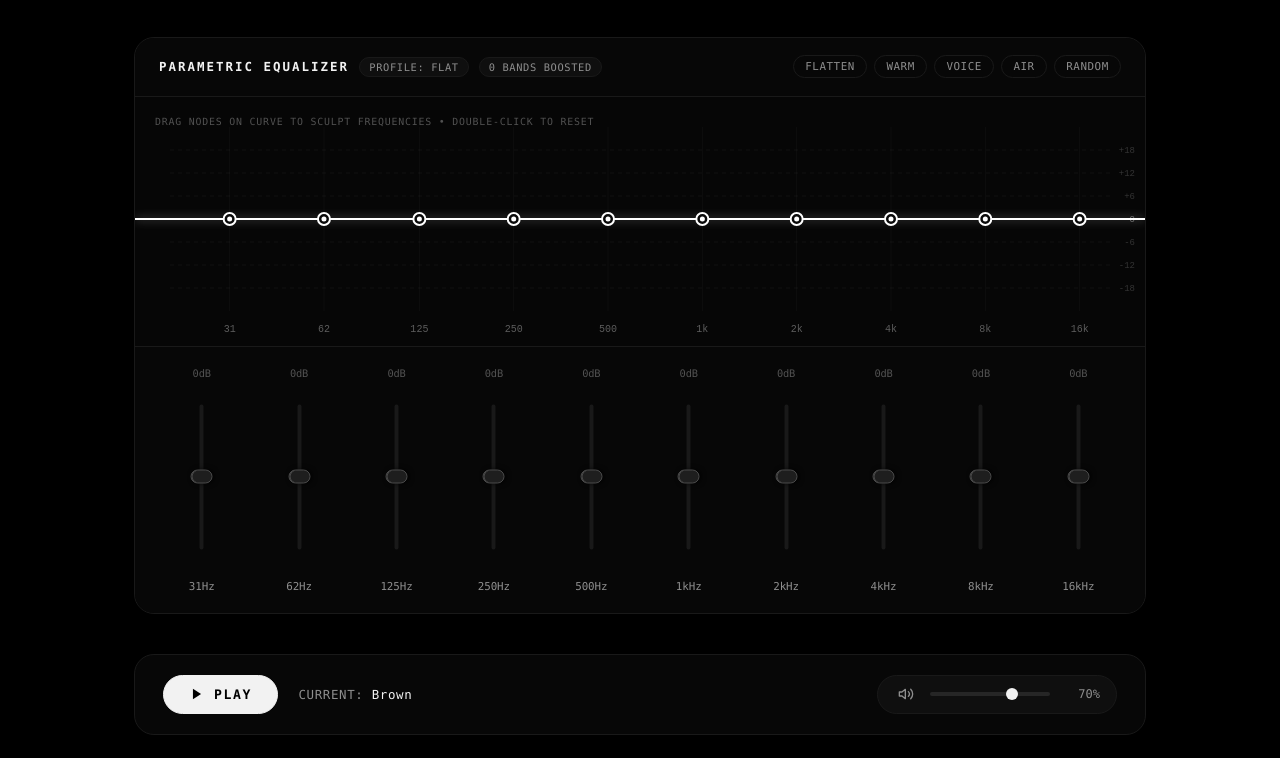
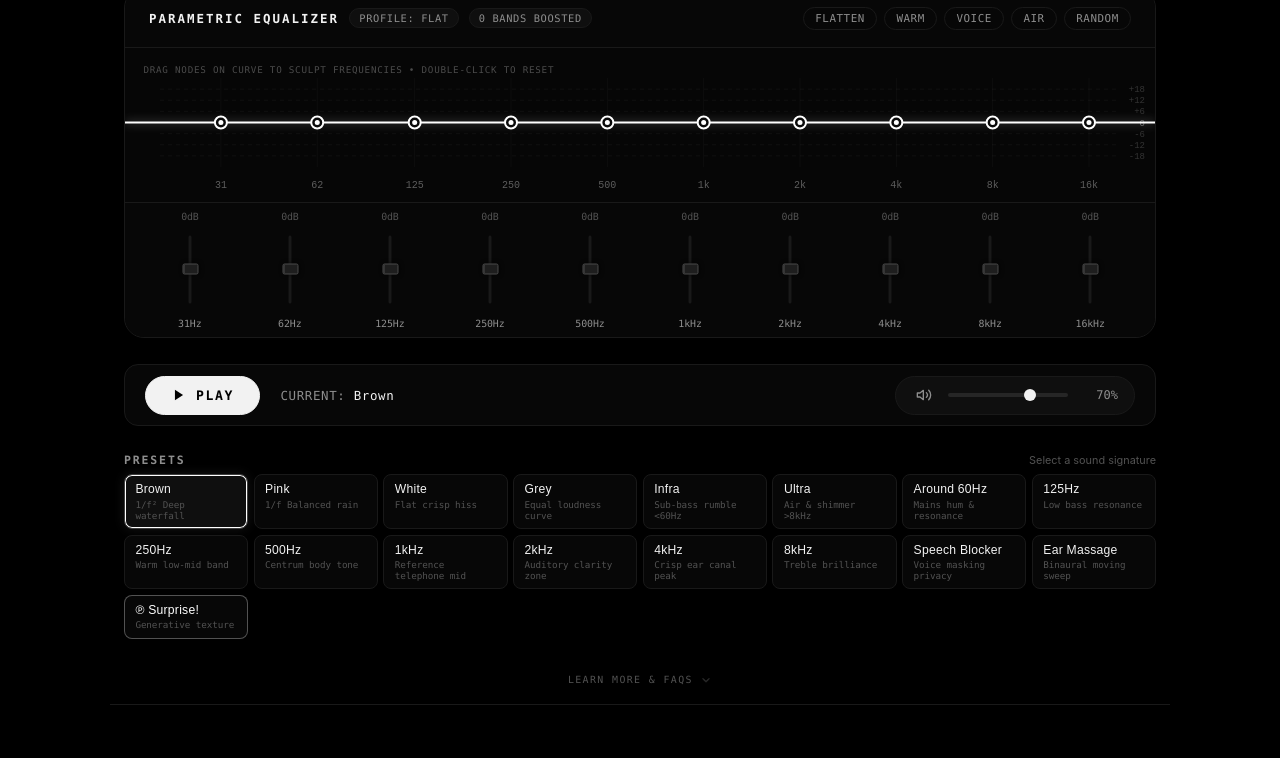
Before and after one commit to sheldenr/sonus, a website: page index.html in a window 1280 px wide. Shown: the part 96-854 px from the top of the page. Drawn offline with Linux system fonts and the light colour scheme.

Commit message:
feat: make studio single-screen experience at first with smooth scroll down for info

```diff
--- a/css/style.css
+++ b/css/style.css
@@ -40,6 +40,10 @@
   -moz-osx-font-smoothing: grayscale;
 }
 
+html {
+  scroll-behavior: smooth;
+}
+
 body {
   background-color: var(--bg-primary);
   color: var(--text-primary);
@@ -51,15 +55,82 @@ body {
   user-select: none;
 }
 
-/* Container */
-.app-container {
+/* Page Layout Wrappers */
+.page-wrapper {
+  width: 100%;
+  display: flex;
+  flex-direction: column;
+}
+
+/* Screen 1: Single-Screen Studio Screen */
+.studio-screen {
+  min-height: 100vh;
+  min-height: 100dvh;
+  max-width: 1080px;
+  width: 100%;
+  margin: 0 auto;
+  padding: 1.15rem 1.5rem 0.65rem;
+  display: flex;
+  flex-direction: column;
+  justify-content: space-between;
+  gap: 0.75rem;
+  box-sizing: border-box;
+}
+
+/* Screen 2+: More Info & FAQs */
+.info-screen {
   max-width: 1060px;
   width: 100%;
   margin: 0 auto;
-  padding: 2.5rem 1.5rem 4rem;
+  padding: 3.5rem 1.5rem 3.5rem;
   display: flex;
   flex-direction: column;
-  gap: 2.5rem;
+  gap: 2.25rem;
+  box-sizing: border-box;
+  border-top: 1px solid var(--border-subtle);
+}
+
+/* Scroll Cue Indicator */
+.scroll-cue {
+  display: flex;
+  justify-content: center;
+  align-items: center;
+  padding: 0.2rem 0;
+}
+
+.scroll-cue-link {
+  display: inline-flex;
+  align-items: center;
+  gap: 0.45rem;
+  font-family: var(--font-mono);
+  font-size: 0.62rem;
+  letter-spacing: 0.14em;
+  color: var(--text-tertiary);
+  text-decoration: none;
+  text-transform: uppercase;
+  padding: 0.25rem 0.75rem;
+  border-radius: var(--radius-full);
+  border: 1px solid transparent;
+  transition: all 0.25s ease;
+}
+
+.scroll-cue-link:hover {
+  color: var(--text-primary);
+  border-color: var(--border-subtle);
+  background: var(--bg-surface);
+}
+
+.scroll-cue-link svg {
+  animation: bounceDown 1.8s infinite ease-in-out;
+}
+
+@keyframes bounceDown {
+  0%, 100% {
+    transform: translateY(0);
+  }
+  50% {
+    transform: translateY(3px);
+  }
 }
 
 /* Header */
@@ -67,7 +138,7 @@ body {
   display: flex;
   justify-content: space-between;
   align-items: center;
-  padding-bottom: 1.5rem;
+  padding-bottom: 0.65rem;
   border-bottom: 1px solid var(--border-subtle);
 }
 
@@ -238,7 +309,7 @@ body {
 .eq-canvas-card {
   position: relative;
   width: 100%;
-  height: 250px;
+  height: 155px;
   background: #060606;
   border-bottom: 1px solid var(--border-subtle);
 }
@@ -252,22 +323,22 @@ body {
 
 .canvas-interactive-overlay {
   position: absolute;
-  top: 0.75rem;
-  left: 1.25rem;
+  top: 0.55rem;
+  left: 1.15rem;
   pointer-events: none;
   z-index: 5;
 }
 
 .canvas-instruction {
   font-family: var(--font-mono);
-  font-size: 0.62rem;
+  font-size: 0.58rem;
   letter-spacing: 0.08em;
-  color: rgba(255, 255, 255, 0.3);
+  color: rgba(255, 255, 255, 0.28);
 }
 
 /* Docked Faders Deck */
 .eq-docked-faders {
-  padding: 1.25rem 1.25rem 1rem;
+  padding: 0.5rem 1rem 0.35rem;
   background: var(--bg-surface);
 }
 
@@ -277,11 +348,11 @@ body {
   flex-wrap: wrap;
   align-items: center;
   justify-content: space-between;
-  padding: 1.25rem 1.75rem;
+  padding: 0.65rem 1.25rem;
   background: var(--bg-surface);
   border: 1px solid var(--border-subtle);
-  border-radius: var(--radius-lg);
-  gap: 1.5rem;
+  border-radius: var(--radius-md);
+  gap: 1rem;
 }
 
 .master-playback {
@@ -427,7 +498,7 @@ body {
 .section-container {
   display: flex;
   flex-direction: column;
-  gap: 1rem;
+  gap: 0.45rem;
 }
 
 .section-header {
@@ -438,7 +509,7 @@ body {
 
 .section-title {
   font-family: var(--font-mono);
-  font-size: 0.78rem;
+  font-size: 0.72rem;
   font-weight: 600;
   letter-spacing: 0.16em;
   text-transform: uppercase;
@@ -446,26 +517,26 @@ body {
 }
 
 .section-hint {
-  font-size: 0.75rem;
+  font-size: 0.68rem;
   color: var(--text-tertiary);
 }
 
 /* Presets Grid */
 .presets-grid {
   display: grid;
-  grid-template-columns: repeat(auto-fill, minmax(140px, 1fr));
-  gap: 0.65rem;
+  grid-template-columns: repeat(auto-fill, minmax(112px, 1fr));
+  gap: 0.35rem;
 }
 
 .preset-btn {
   background: var(--bg-surface);
   border: 1px solid var(--border-subtle);
-  border-radius: var(--radius-md);
-  padding: 0.85rem 0.95rem;
+  border-radius: var(--radius-sm);
+  padding: 0.45rem 0.65rem;
   display: flex;
   flex-direction: column;
   align-items: flex-start;
-  gap: 0.3rem;
+  gap: 0.15rem;
   cursor: pointer;
   text-align: left;
   transition: all 0.2s cubic-bezier(0.16, 1, 0.3, 1);
@@ -482,11 +553,11 @@ body {
 .preset-btn.active {
   background: var(--bg-surface-elevated);
   border-color: var(--border-bright);
-  box-shadow: inset 0 0 0 1px var(--accent-white), 0 0 14px rgba(255, 255, 255, 0.08);
+  box-shadow: inset 0 0 0 1px var(--accent-white), 0 0 12px rgba(255, 255, 255, 0.08);
 }
 
 .preset-name {
-  font-size: 0.85rem;
+  font-size: 0.76rem;
   font-weight: 500;
   letter-spacing: 0.02em;
   color: var(--text-primary);
@@ -499,7 +570,7 @@ body {
 
 .preset-desc {
   font-family: var(--font-mono);
-  font-size: 0.65rem;
+  font-size: 0.58rem;
   color: var(--text-tertiary);
   letter-spacing: -0.01em;
 }
@@ -516,15 +587,14 @@ body {
   color: #ffffff;
 }
 
-
 /* EQ Faders Grid - 10 Columns */
 .eq-grid {
   display: grid;
   grid-template-columns: repeat(10, 1fr);
-  gap: 0.75rem;
+  gap: 0.45rem;
   align-items: end;
-  height: 230px;
-  padding: 0 0.25rem 0.25rem;
+  height: 120px;
+  padding: 0 0.15rem 0.15rem;
 }
 
 .eq-channel {
@@ -538,9 +608,9 @@ body {
 
 .eq-db-value {
   font-family: var(--font-mono);
-  font-size: 0.65rem;
+  font-size: 0.62rem;
   color: var(--text-tertiary);
-  min-height: 1rem;
+  min-height: 0.85rem;
   letter-spacing: -0.02em;
   transition: color 0.15s ease;
 }
@@ -552,7 +622,7 @@ body {
 
 .eq-slider-track-wrap {
   position: relative;
-  height: 155px;
+  height: 72px;
   display: flex;
   align-items: center;
   justify-content: center;
@@ -564,8 +634,8 @@ body {
   -webkit-appearance: none;
   appearance: none;
   position: absolute;
-  width: 145px;
-  height: 4px;
+  width: 68px;
+  height: 3px;
   background: var(--border-subtle);
   border-radius: var(--radius-full);
   outline: none;
@@ -578,24 +648,24 @@ body {
 .eq-slider::-webkit-slider-thumb {
   -webkit-appearance: none;
   appearance: none;
-  width: 14px;
-  height: 22px;
+  width: 11px;
+  height: 16px;
   background: #1e1e1e;
   border: 1px solid #4a4a4a;
-  border-radius: var(--radius-sm);
+  border-radius: 2px;
   cursor: pointer;
-  box-shadow: 0 2px 5px rgba(0, 0, 0, 0.8), inset 0 1px 0 rgba(255, 255, 255, 0.2);
+  box-shadow: 0 1px 4px rgba(0, 0, 0, 0.8), inset 0 1px 0 rgba(255, 255, 255, 0.2);
   transition: background-color 0.15s ease, border-color 0.15s ease, transform 0.1s ease;
 }
 
 .eq-slider::-moz-range-thumb {
-  width: 14px;
-  height: 22px;
+  width: 11px;
+  height: 16px;
   background: #1e1e1e;
   border: 1px solid #4a4a4a;
-  border-radius: var(--radius-sm);
+  border-radius: 2px;
   cursor: pointer;
-  box-shadow: 0 2px 5px rgba(0, 0, 0, 0.8), inset 0 1px 0 rgba(255, 255, 255, 0.2);
+  box-shadow: 0 1px 4px rgba(0, 0, 0, 0.8), inset 0 1px 0 rgba(255, 255, 255, 0.2);
   transition: background-color 0.15s ease, border-color 0.15s ease, transform 0.1s ease;
 }
 
@@ -620,20 +690,20 @@ body {
 
 .eq-freq-label {
   font-family: var(--font-mono);
-  font-size: 0.68rem;
+  font-size: 0.62rem;
   color: var(--text-secondary);
   letter-spacing: -0.01em;
-  margin-top: 0.5rem;
+  margin-top: 0.2rem;
 }
 
 .eq-boost-pill {
   position: absolute;
-  bottom: -22px;
+  bottom: -18px;
   font-family: var(--font-mono);
-  font-size: 0.58rem;
+  font-size: 0.52rem;
   color: var(--text-tertiary);
   cursor: pointer;
-  padding: 1px 5px;
+  padding: 1px 4px;
   border-radius: var(--radius-full);
   border: 1px solid var(--border-subtle);
   opacity: 0;
--- a/index.html
+++ b/index.html
@@ -44,9 +44,11 @@
 </head>
 <body>
 
-  <main class="app-container">
-    <!-- Header -->
-    <header class="app-header">
+  <main class="page-wrapper">
+    <!-- Screen 1: Complete Single-Screen Audio Studio -->
+    <div class="studio-screen" id="studio">
+      <!-- Header -->
+      <header class="app-header">
       <div class="brand-section">
         <h1 class="brand-title">NOISE</h1>
         <div class="status-badge">
@@ -239,9 +241,21 @@
       </div>
     </section>
 
+      <!-- Scroll cue to info below -->
+      <div class="scroll-cue">
+        <a href="#more-info" class="scroll-cue-link" title="Explore reflections, creator note, and acoustics FAQ">
+          <span>LEARN MORE & FAQS</span>
+          <svg width="12" height="12" viewBox="0 0 24 24" fill="none" stroke="currentColor" stroke-width="2" stroke-linecap="round" stroke-linejoin="round">
+            <polyline points="6 9 12 15 18 9"></polyline>
+          </svg>
+        </a>
+      </div>
+    </div> <!-- /studio-screen -->
 
-    <!-- Zen Reflection Quote -->
-    <section class="quote-section" aria-label="Reflection on Silence">
+    <!-- Screen 2+: Reflections, Creator Note & FAQs -->
+    <div class="info-screen" id="more-info">
+      <!-- Zen Reflection Quote -->
+      <section class="quote-section" aria-label="Reflection on Silence">
       <div class="quote-card" id="quoteCard">
         <div class="quote-glyph" aria-hidden="true">“</div>
         <blockquote class="quote-content">
@@ -360,6 +374,7 @@
         NOISE • A beautiful way to work in silence
       </div>
     </footer>
+    </div> <!-- /info-screen -->
   </main>
 
   <script src="js/audio.js"></script>
```
